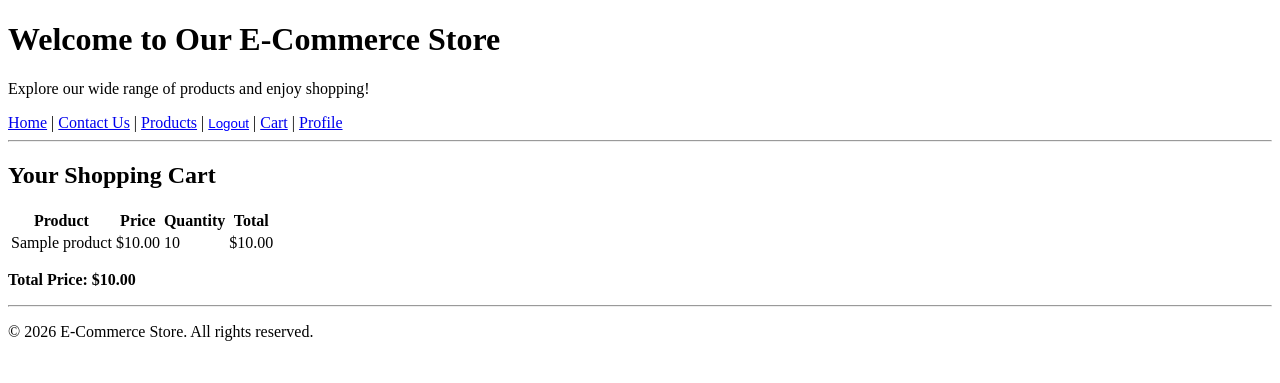
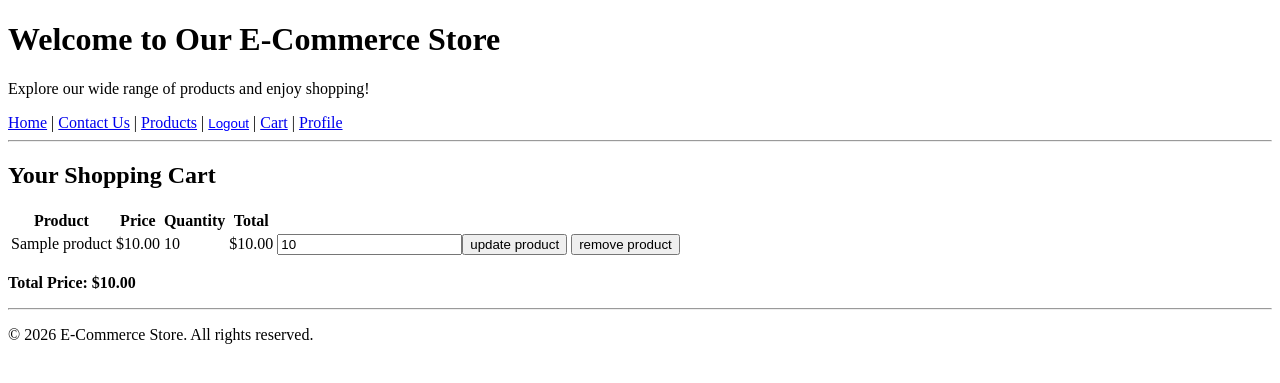
Before and after one commit to ahmed96-sudo/Django-Store, a Django app: page /cart/ in a window 1280 px wide. Shown: the top 383 px of the page. Run offline with Django 5.2, Linux system fonts and the light colour scheme; a user stored in the database is signed in; tables that the repository leaves empty hold one stand-in row (values such as "Sample post").

Commit message:
Added Cart Management Views

```diff
--- a/store/forms.py
+++ b/store/forms.py
@@ -1,5 +1,5 @@
 from django import forms
-from .models import Contact, Review
+from .models import Contact, Review, CartItem
 from django.contrib.auth.models import User
 from django.contrib.auth.password_validation import validate_password
 from django.contrib.auth.password_validation import validate_password
--- a/store/models.py
+++ b/store/models.py
@@ -2,6 +2,7 @@ from django.db.models import Model, Index, EmailField, CharField, DecimalField,
 from django.contrib.auth.models import User
 from django.utils import timezone
 from django.core.validators import MinValueValidator, MaxValueValidator
+from decimal import Decimal
 
 # Create your models here.
 
@@ -38,8 +39,8 @@ class Profile(Model):
 class CartItem(Model):
     user = ForeignKey(User, on_delete=CASCADE)
     product = ForeignKey(Product, on_delete=CASCADE)
-    quantity = PositiveIntegerField(default=1)
-    itemprice = DecimalField(max_digits=10, decimal_places=2, default=0)
+    quantity = PositiveIntegerField(default=1, validators=[MinValueValidator(1)])
+    itemprice = DecimalField(max_digits=10, decimal_places=2, default=0, validators=[MinValueValidator(Decimal('0.00'))])
     # expiry_date = DateTimeField(default=timezone.now() + timezone.timedelta(hours=1))
 
     class Meta:
--- a/store/templates/store/cart.html
+++ b/store/templates/store/cart.html
@@ -27,7 +27,8 @@
                         <td>${{ item.product.price }}</td>
                         <td>{{ item.quantity }}</td>
                         <td>${{ item.itemprice }}</td>
-                        {% comment %} <td><a href="{% url 'remove_from_cart' id=item.id %}"></a></td> {% endcomment %}
+                        <td><form action="{% url 'update_cart' %}" method="post">{% csrf_token %}<input type="hidden" name="cart_id" value="{{ item.id }}"><input type="hidden" name="product_id" value="{{ item.product_id }}"><input type="number" name="new_qtn" required min="1" value="{{ item.quantity }}"><button type="submit">update product</button></form></td>
+                        <td><form action="{% url 'remove_from_cart' %}" method="post">{% csrf_token %}<input type="hidden" name="cart_id" value="{{ item.id }}"><button type="submit">remove product</button></form></td>
                     </tr>
                 {% endfor %}
             </tbody>
--- a/store/urls.py
+++ b/store/urls.py
@@ -15,8 +15,8 @@ urlpatterns = [
     path('password-reset/done/', PasswordResetDoneView.as_view(template_name='registration_pass/password_reset_done.html'), name='password_reset_done'),
     path('reset/<uidb64>/<token>/', PasswordResetConfirmView.as_view(template_name='registration_pass/password_reset_confirm.html'), name='password_reset_confirm'),
     path('reset/done/', PasswordResetCompleteView.as_view(template_name='registration_pass/password_reset_complete.html'), name='password_reset_complete'),
-    # path('remove-from-cart/<int:cart_item_id>/', views.RemoveCartView.as_view(), name='remove_from_cart'),
-    # path('update-cart/<int:cart_item_id>/', views.update_cart, name='update_cart'),
+    path('remove-from-cart/', views.RemoveCartView.as_view(), name='remove_from_cart'),
+    path('update-cart/', views.UpdateCartValue.as_view(), name='update_cart'),
     # path('checkout/', views.checkout, name='checkout'),
     # path('order-confirmation/', views.order_confirmation, name='order_confirmation'),
     path('profile/', views.ProfileView.as_view(), name='profile'),
--- a/store/views.py
+++ b/store/views.py
@@ -223,36 +223,107 @@ class ProfileView(LoginRequiredMixin, DetailView):
         username = self.request.user.username
         return Profile.objects.filter(user__username=username).first()
 
-# class RemoveCartView(LoginRequiredMixin, View):
-#     login_url = reverse_lazy('login')
-#     permission_denied_message = "You must be logged in to remove items from your cart."
+class RemoveCartView(LoginRequiredMixin, View):
+    login_url = reverse_lazy('login')
+    permission_denied_message = "You must be logged in to remove items from your cart."
 
-#     def dispatch(self, request, *args, **kwargs):
-#         if not request.user.is_authenticated:
-#             messages.error(request, 'You must be logged in to remove items from your cart.')
-#             return redirect('login')
-#         if request.method != 'POST':
-#             messages.error(request, 'Invalid request method.')
-#             return redirect('product_list')
-#         return super().dispatch(request, *args, **kwargs)
+    def dispatch(self, request, *args, **kwargs):
+        if not request.user.is_authenticated:
+            messages.error(request, 'You must be logged in to remove items from your cart.')
+            return redirect('login')
+        if request.method != 'POST':
+            messages.error(request, 'Invalid request method.')
+            return redirect('product_list')
+        return super().dispatch(request, *args, **kwargs)
 
-#     def post(self, request, *args, **kwargs):
-#         cart_id = kwargs['cart_item_id']
-#         if not product_id:
-#             messages.error(request, 'Invalid product selection.')
-#             return redirect('cart')
-#         product = get_object_or_404(Product, id=product_id)
-#         Product.objects.filter(id=product.id).update(stock=F('stock') + 1)
+    def post(self, request, *args, **kwargs):
+        cart_id = self.request.POST.get('cart_id')
+        if not cart_id:
+            messages.error(request, 'Invalid Cart selection.')
+            return redirect('cart')
+        cartItem = get_object_or_404(CartItem, id=cart_id)
+        product_obj = get_object_or_404(Product, id=cart_id.product_id)
+        update_stock = Product.objects.filter(id=product_obj.id).update(stock=F('stock') + cartItem.quantity)
+        if (cartItem.delete()) and (update_stock):
+            messages.success(request, f'Removed {product_obj.name} from your cart.')
+            return redirect('cart')
+        else:
+            messages.error(request, f"Couldn't remove {product_obj.name} from your cart.")
+            return redirect('cart')
 
-#         cart_item = CartItem.objects.get(user=request.user, product=product, defaults={'quantity': 1, 'itemprice': product.price})
-#         if not created:
-#             cart_item.quantity -= 1
-#             cart_item.itemprice -= product.price
-#             cart_item.save()
-#             # cart_item.delete()
+class UpdateCartValue(LoginRequiredMixin, View):
+    login_url = reverse_lazy('login')
+    permission_denied_message = "You must be logged in to remove items from your cart."
 
-#         messages.success(request, f'Removed {product.name} to your cart.')
-#         return redirect('cart')
+    def dispatch(self, request, *args, **kwargs):
+        if not request.user.is_authenticated:
+            messages.error(request, 'You must be logged in to remove items from your cart.')
+            return redirect('login')
+        if request.method != 'POST':
+            messages.error(request, 'Invalid request method.')
+            return redirect('product_list')
+        return super().dispatch(request, *args, **kwargs)
+
+    def post(self, request, *args, **kwargs):
+        cart_id = int(request.POST.get('cart_id'))
+        new_qtn = int(request.POST.get('new_qtn', 0))
+        product_id = int(request.POST.get('product_id'))
+
+        if not cart_id or not new_qtn or not product_id:
+            messages.error(request, 'Invalid product/cart selection.')
+            return redirect('cart')
+
+        if new_qtn < 0:
+            messages.error(request, 'Invalid New Quantity. Only Positive Numbers accepted.')
+            return redirect('cart')
+
+        product = get_object_or_404(Product, id=product_id)
+        cart_item = get_object_or_404(CartItem, id=cart_id)
+        initial_quantity = cart_item.quantity
+
+        # Check if the new quantity exceeds the available stock
+        whole_stock = initial_quantity
+        if new_qtn > (initial_quantity + product.stock):
+            messages.error(request, f"Couldn't update product {product.name} in your cart. There are only {product.stock} items left in stock.")
+            return redirect('cart')
+
+        if new_qtn == 0:
+            # Remove item from cart and adjust stock
+            update_stock = Product.objects.filter(id=product.id).update(stock=F('stock') + initial_quantity)
+            if cart_item.delete() and update_stock:
+                messages.success(request, f'Removed {product.name} from your cart.')
+            else:
+                messages.error(request, f"Couldn't remove {product.name} from your cart.")
+            return redirect('cart')
+
+        # Update quantity in the cart
+        if new_qtn < initial_quantity:
+            # Decrease stock based on the difference in quantity
+            update_stock = Product.objects.filter(id=product_id).update(stock=F('stock') + (initial_quantity - new_qtn))
+            if update_stock:
+                cart_item.quantity = new_qtn
+                cart_item.itemprice = product.price * new_qtn
+                cart_item.save()
+                messages.success(request, f'Quantity of product {product.name} has been updated.')
+            else:
+                messages.error(request, f"Couldn't update product {product.name} in your cart.")
+        elif new_qtn > initial_quantity:
+            # Increase stock based on the difference in quantity
+            if new_qtn > (initial_quantity + product.stock):
+                messages.error(request, f"Couldn't update product {product.name} in your cart. There are only {product.stock} items left in stock.")
+                return redirect('cart')
+            update_stock = Product.objects.filter(id=product_id).update(stock=F('stock') - (new_qtn - initial_quantity))
+            if update_stock:
+                cart_item.quantity = new_qtn
+                cart_item.itemprice = product.price * new_qtn
+                cart_item.save()
+                messages.success(request, f'Quantity of product {product.name} has been updated.')
+            else:
+                messages.error(request, f"Couldn't update product {product.name} in your cart.")
+        else:
+            messages.success(request, f'Quantity of product {product.name} has been updated.')
+
+        return redirect('cart')
 
 # class ChangingPassView(LoginRequiredMixin, PasswordChangeView):
 #     template_name='registration_pass/password_change_form.html'
```
Also changed, not shown: store/migrations/0007_alter_cartitem_itemprice_alter_cartitem_quantity.py (added).
